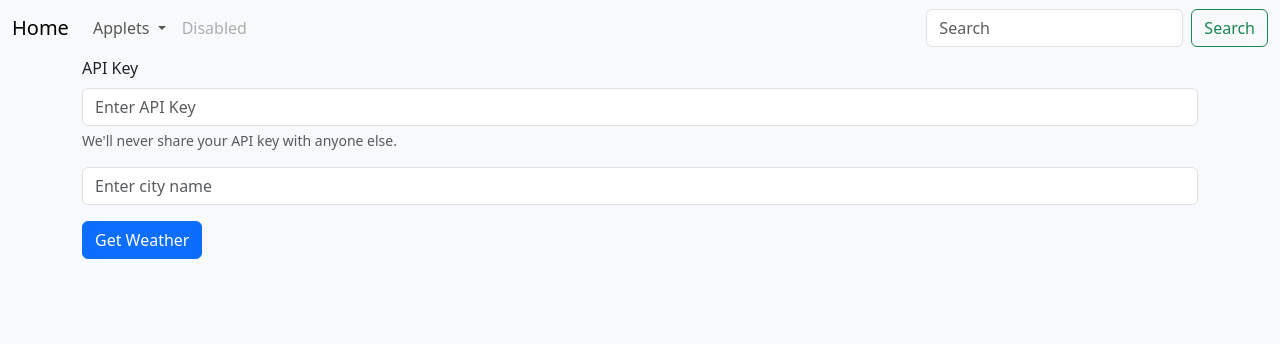
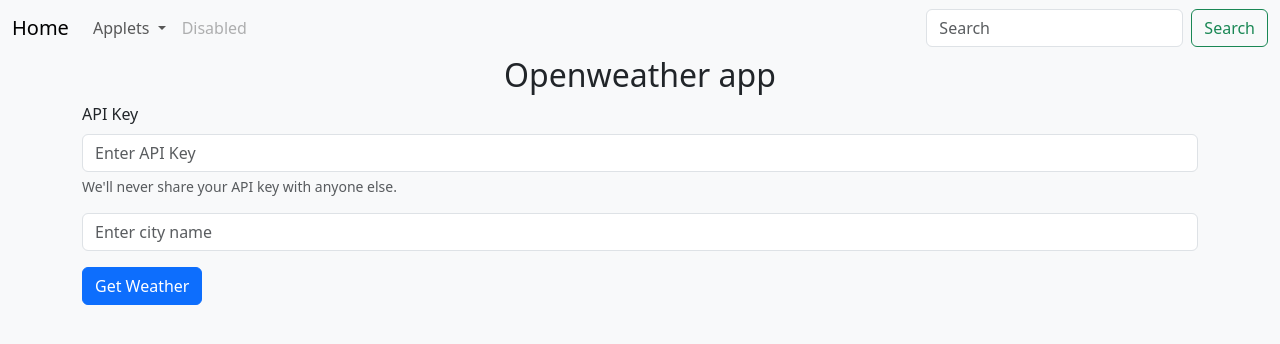
Before and after one commit to Wenielrana07/IT24B-NEW, a plain HTML site: page applet-6/index.html in a window 1280 px wide. Drawn offline with nearby package versions, Linux system fonts and the light colour scheme.

Commit message:
updated applet6 card

```diff
--- a/applet-6/index.html
+++ b/applet-6/index.html
@@ -52,6 +52,7 @@
         </div>
     </nav>
     <div class="container">
+      <h2 class="text-center">Openweather app</h2>
         <div class="mb-3">
             <label for="apiKeyInput" class="form-label">API Key</label>
             <input type="password" class="form-control" id="apiKeyInput" placeholder="Enter API Key">
```
